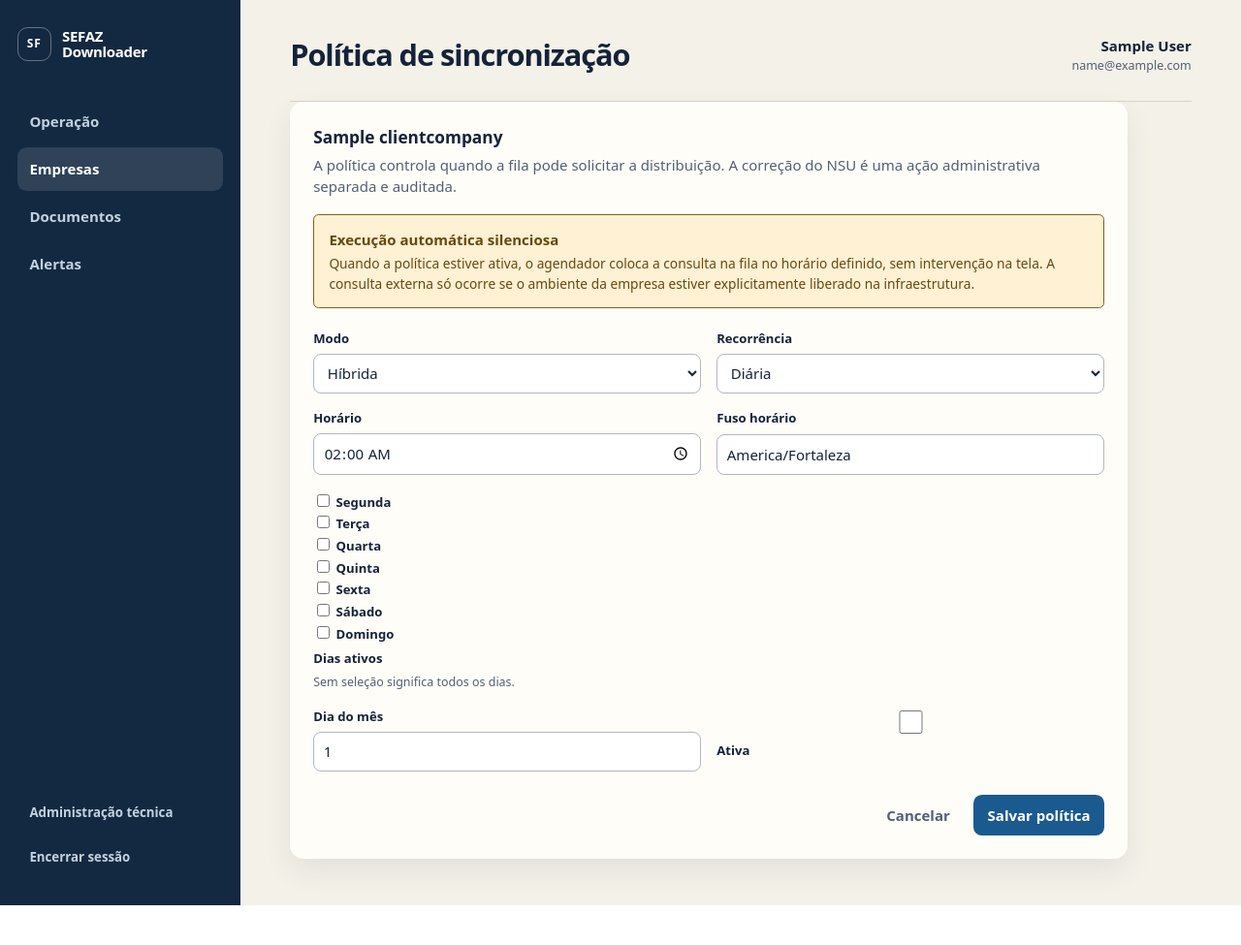
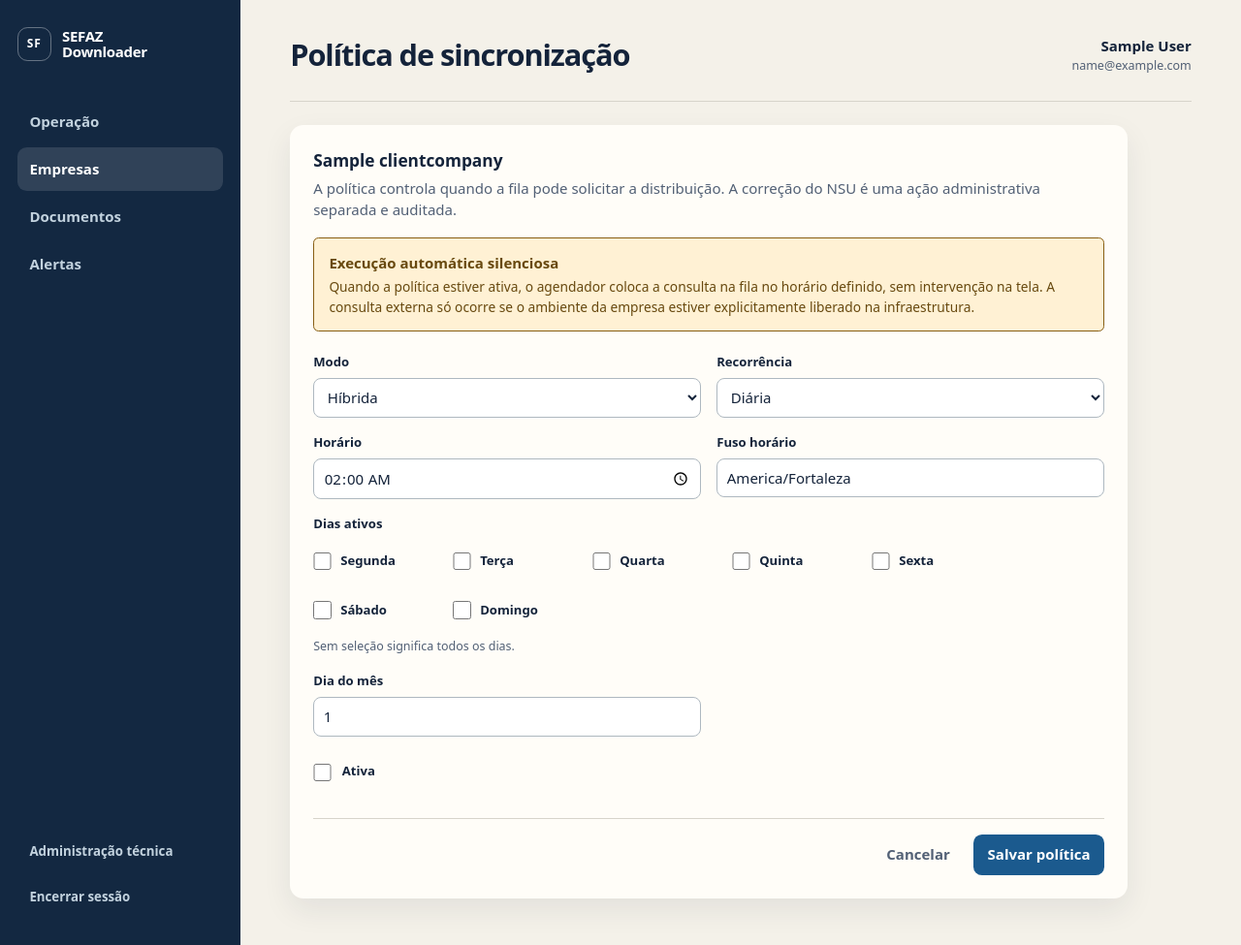
Before and after one commit to GiMbSs/sefaz_donwloader, a Django app: page /empresas/1/politica/ in a window 1280 px wide. Shown: the whole page at 97% size. Before the commit the page ends 934 px from the top, so only its background shows below. Run offline with Django 5.2, Linux system fonts and the light colour scheme; a user stored in the database is signed in; data comes from the database, SQL or seed files in the repository; tables that the repository leaves empty hold one stand-in row (values such as "Sample post"); parts of the project's set-up code (start-up, migrations or seed data) failed here and were passed over.

Commit message:
fix(ui): improve form alignment and responsive template layouts

```diff
--- a/apps/operations/static/operations/workstation.css
+++ b/apps/operations/static/operations/workstation.css
@@ -123,7 +123,7 @@ input:hover, select:hover, textarea:hover { border-color: #75899a; }
 .key-cell { max-width: 17rem; overflow: hidden; font-family: ui-monospace, SFMono-Regular, Menlo, Consolas, monospace; font-size: 0.77rem; text-overflow: ellipsis; white-space: nowrap; }
 .form-panel { max-width: 54rem; padding: 1.5rem; }
 .form-grid { display: grid; grid-template-columns: repeat(2, minmax(0, 1fr)); gap: 1rem; margin-top: 1.35rem; }
-.field-group { display: grid; gap: 0.35rem; }
+.field-group { display: flex; flex-direction: column; gap: 0.4rem; min-width: 0; align-self: start; }
 .field-wide, .full-row { grid-column: 1 / -1; }
 .field-group small { color: var(--ink-soft); font-size: 0.78rem; }
 .field-error, .form-error { color: var(--red); font-size: 0.84rem; font-weight: 650; }
@@ -131,7 +131,32 @@ input:hover, select:hover, textarea:hover { border-color: #75899a; }
 .form-actions { display: flex; justify-content: end; gap: 0.6rem; padding-top: 0.5rem; }
 .field-group ul { display: flex; flex-wrap: wrap; gap: 0.65rem 1.1rem; margin: 0; padding: 0; list-style: none; }
 .field-group li { display: flex; align-items: center; gap: 0.35rem; }
-.field-group input[type="checkbox"] { width: auto; min-height: auto; }
+.field-group input[type="checkbox"] { flex: 0 0 1.15rem; width: 1.15rem; height: 1.15rem; min-height: 0; margin: 0; padding: 0; accent-color: var(--blue); }
+.checkbox-label { display: flex; align-items: flex-start; gap: 0.7rem; min-height: 2.75rem; padding: 0.65rem 0; cursor: pointer; }
+.field-group .checkbox-label input { margin-top: 0.1rem; }
+.checkbox-label span { flex: 1; line-height: 1.5; }
+.checkbox-field small, .checkbox-field .field-error { padding-left: 1.85rem; }
+.choice-group { margin: 0; padding: 0; border: 0; }
+.choice-group legend { margin-bottom: 0.4rem; padding: 0; font-size: 0.82rem; font-weight: 720; }
+.choice-group > div { display: flex; flex-wrap: wrap; gap: 0.4rem 1rem; }
+.choice-group > div > div { min-width: 8rem; }
+.choice-group label { display: flex; align-items: center; gap: 0.6rem; min-height: 2.75rem; cursor: pointer; }
+.field-group textarea { min-height: 6rem; resize: vertical; }
+.field-group input[type="file"] { padding: 0.4rem; overflow: hidden; }
+input[type="file"]::file-selector-button { margin-right: 0.75rem; padding: 0.4rem 0.65rem; border: 0; border-radius: 0.5rem; color: var(--ink); background: var(--blue-wash); font: inherit; cursor: pointer; }
+.field-group input[aria-invalid="true"], .field-group select[aria-invalid="true"], .field-group textarea[aria-invalid="true"] { border-color: var(--red); }
+.form-actions { flex-wrap: wrap; margin-top: 0.5rem; padding-top: 1rem; border-top: 1px solid var(--line); }
+.form-panel { margin-top: 1.5rem; }
+.filter-bar { flex-wrap: wrap; }
+.filter-field { min-width: 0; flex-grow: 1; }
+.company-heading { flex-wrap: wrap; }
+.company-heading > div:first-child { flex: 1 1 22rem; min-width: 0; }
+.company-heading .action-row { flex: 1 1 28rem; justify-content: flex-end; }
+.account-summary, .state-block, .section-heading > div, .request-band > div { min-width: 0; overflow-wrap: anywhere; }
+.section-heading { flex-wrap: wrap; align-items: center; }
+.upload-state { flex-wrap: wrap; }
+.table-wrap { max-width: 100%; }
+button:disabled, input:disabled, select:disabled, textarea:disabled { opacity: 0.65; cursor: not-allowed; }
 .certificate-form-panel { max-width: 44rem; }
 .security-note { display: grid; gap: 0.25rem; margin-top: 1.35rem; padding: 0.85rem 0.95rem; border-radius: 0.6rem; color: var(--navy); background: var(--blue-wash); }
 .security-note span { font-size: 0.86rem; }
@@ -159,7 +184,8 @@ input:hover, select:hover, textarea:hover { border-color: #75899a; }
   .rail { display: grid; grid-template-columns: auto 1fr; gap: 1rem; padding: 0.85rem 1rem; }
   .primary-nav { display: flex; justify-content: end; gap: 0.2rem; }
   .primary-nav a { width: auto; padding: 0.55rem 0.65rem; }
-  .rail-foot { display: none; }
+  .rail-foot { display: flex; flex-wrap: wrap; justify-content: flex-end; grid-column: 1 / -1; margin-top: 0; }
+  .rail-foot > a { width: auto; }
   .workspace { padding: 1.5rem 1rem 2.5rem; }
   .workspace-grid { grid-template-columns: 1fr; }
   .company-state-grid, .ledger-strip { grid-template-columns: repeat(2, minmax(0, 1fr)); }
@@ -169,6 +195,12 @@ input:hover, select:hover, textarea:hover { border-color: #75899a; }
 }
 
 @media (max-width: 600px) {
+  .rail { grid-template-columns: 1fr; }
+  .primary-nav { flex-wrap: wrap; justify-content: flex-start; }
+  .rail-foot { justify-content: flex-start; }
+  .form-panel { padding: 1.1rem; }
+  .company-heading > div:first-child, .company-heading .action-row { flex-basis: auto; }
+  .company-heading .action-row { justify-content: flex-start; }
   .topbar, .intro-row, .company-heading, .request-band { align-items: stretch; flex-direction: column; }
   .account-summary { max-width: none; text-align: left; }
   .action-row, .inline-form, .filter-bar { align-items: stretch; flex-direction: column; }
--- a/templates/operations/company_archive_confirm.html
+++ b/templates/operations/company_archive_confirm.html
@@ -14,10 +14,7 @@
       {% csrf_token %}
       {% if form.non_field_errors %}<div class="form-error full-row">{{ form.non_field_errors }}</div>{% endif %}
       {% for field in form %}
-        <div class="field-group full-row">
-          {% if field.field.widget.input_type == 'checkbox' %}{{ field }}<label for="{{ field.id_for_label }}">{{ field.label }}</label>{% else %}<label for="{{ field.id_for_label }}">{{ field.label }}</label>{{ field }}{% endif %}
-          {% if field.errors %}<div class="field-error">{{ field.errors }}</div>{% endif %}
-        </div>
+        {% include "operations/form_field.html" with field=field wide=True %}
       {% endfor %}
       <div class="form-actions full-row"><a class="button button-quiet" href="{% url 'company-detail' company.pk %}">Cancelar</a><button class="button button-danger" type="submit">Confirmar arquivamento</button></div>
     </form>
--- /dev/null
+++ b/templates/operations/form_field.html
@@ -0,0 +1,21 @@
+{% if field.field.widget.input_type == 'checkbox' and field.field.widget.allow_multiple_selected %}
+  <fieldset class="field-group field-wide choice-group">
+    <legend>{{ field.label }}</legend>
+    {{ field }}
+    {% if field.help_text %}<small id="{{ field.auto_id }}_helptext">{{ field.help_text }}</small>{% endif %}
+    {% if field.errors %}<div class="field-error" id="{{ field.auto_id }}_error">{{ field.errors }}</div>{% endif %}
+  </fieldset>
+{% elif field.field.widget.input_type == 'checkbox' %}
+  <div class="field-group field-wide checkbox-field">
+    <label class="checkbox-label" for="{{ field.id_for_label }}">{{ field }}<span>{{ field.label }}</span></label>
+    {% if field.help_text %}<small id="{{ field.auto_id }}_helptext">{{ field.help_text }}</small>{% endif %}
+    {% if field.errors %}<div class="field-error" id="{{ field.auto_id }}_error">{{ field.errors }}</div>{% endif %}
+  </div>
+{% else %}
+  <div class="field-group {% if wide or field.name == 'legal_name' or field.name == 'certificate_file' or field.name == 'certificate_password' or field.name == 'reason' %}field-wide{% endif %}">
+    <label for="{{ field.id_for_label }}">{{ field.label }}</label>
+    {{ field }}
+    {% if field.help_text %}<small id="{{ field.auto_id }}_helptext">{{ field.help_text }}</small>{% endif %}
+    {% if field.errors %}<div class="field-error" id="{{ field.auto_id }}_error">{{ field.errors }}</div>{% endif %}
+  </div>
+{% endif %}
--- a/templates/operations/policy_form.html
+++ b/templates/operations/policy_form.html
@@ -15,11 +15,7 @@
       {% csrf_token %}
       {% if form.non_field_errors %}<div class="form-error full-row">{{ form.non_field_errors }}</div>{% endif %}
       {% for field in form %}
-        <div class="field-group {% if field.name == 'weekdays' %}field-wide{% endif %}">
-          {% if field.field.widget.input_type == 'checkbox' %}{{ field }}<label for="{{ field.id_for_label }}">{{ field.label }}</label>{% else %}<label for="{{ field.id_for_label }}">{{ field.label }}</label>{{ field }}{% endif %}
-          {% if field.help_text %}<small>{{ field.help_text }}</small>{% endif %}
-          {% if field.errors %}<div class="field-error">{{ field.errors }}</div>{% endif %}
-        </div>
+        {% include "operations/form_field.html" with field=field %}
       {% endfor %}
       <div class="form-actions full-row"><a class="button button-quiet" href="{% url 'company-detail' company.pk %}">Cancelar</a><button class="button button-primary" type="submit">Salvar política</button></div>
     </form>
--- a/templates/registration/login.html
+++ b/templates/registration/login.html
@@ -18,12 +18,12 @@
         <div class="field-group">
           <label for="{{ form.username.id_for_label }}">E-mail</label>
           {{ form.username }}
-          {{ form.username.errors }}
+          {% if form.username.errors %}<div class="field-error" id="{{ form.username.auto_id }}_error">{{ form.username.errors }}</div>{% endif %}
         </div>
         <div class="field-group">
           <label for="{{ form.password.id_for_label }}">Senha</label>
           {{ form.password }}
-          {{ form.password.errors }}
+          {% if form.password.errors %}<div class="field-error" id="{{ form.password.auto_id }}_error">{{ form.password.errors }}</div>{% endif %}
         </div>
         <input type="hidden" name="next" value="{{ next }}">
         <button class="button button-primary" type="submit">Entrar</button>
```
Also changed, not shown: templates/operations/certificate_upload.html (+1 -6 lines), templates/operations/company_form.html (+1 -6 lines), templates/operations/initial_nsu_form.html (+1 -6 lines), templates/operations/office_form.html (+1 -6 lines).
